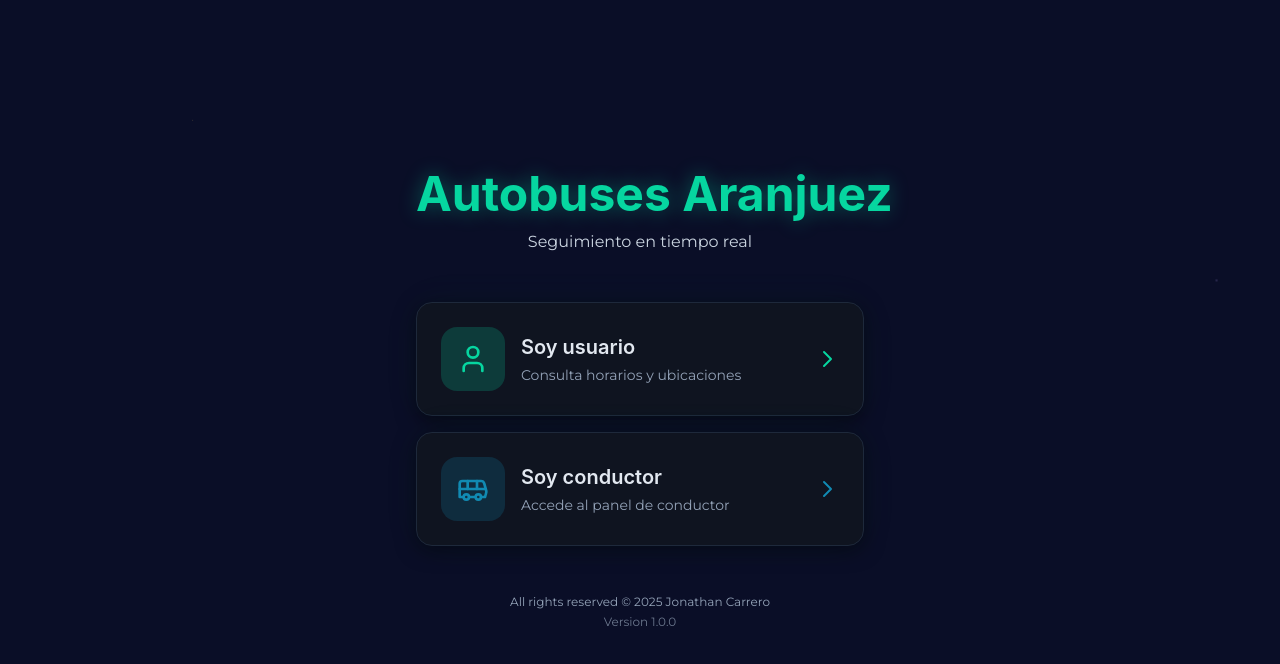
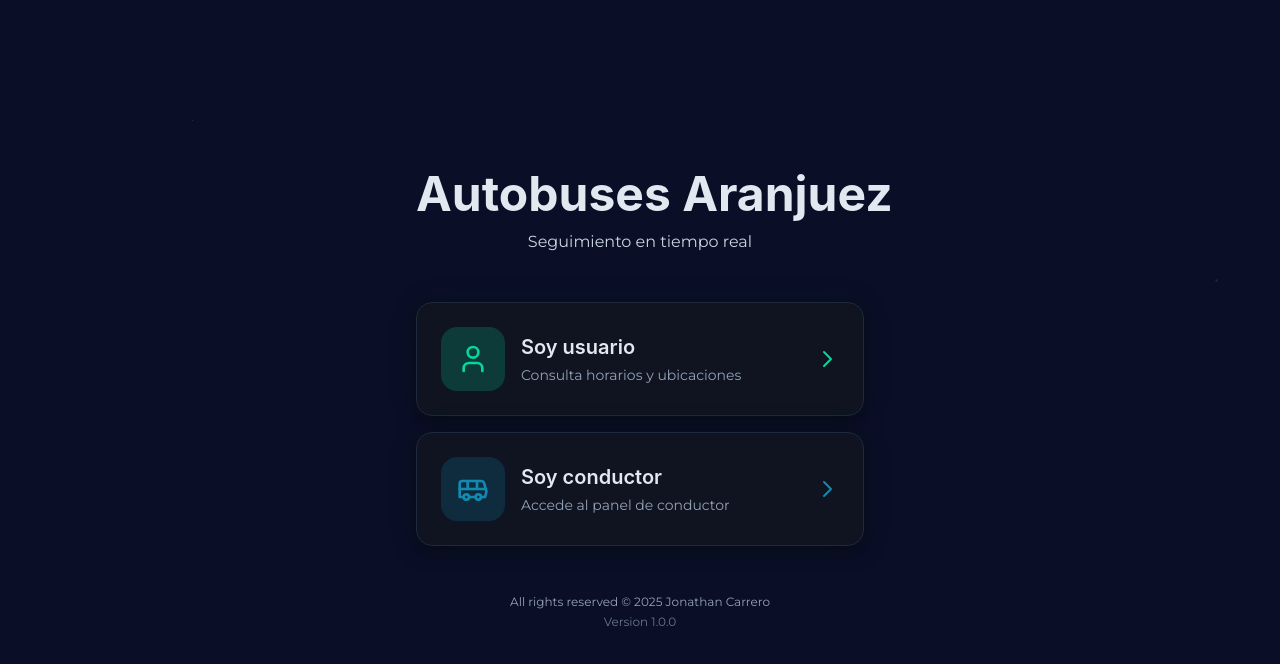
Before and after one commit to Joncarre/aplicacion-de-seguimiento, a Next.js app in the folder frontend/: page / in a window 1280 px wide. Shown: the top 664 px of the page. Built offline with nearby package versions, Linux system fonts and the light colour scheme.

Commit message:
cambios menores en estilo

```diff
--- a/frontend/app/page.tsx
+++ b/frontend/app/page.tsx
@@ -11,7 +11,7 @@ export default function HomePage() {
       <div className="w-full max-w-md animate-fadeIn">
         {/* Título principal con efecto neón */}
         <div className="text-center mb-12">
-          <h1 className="text-3xl md:text-5xl font-bold text-neon-green mb-3 glow-text whitespace-nowrap">
+          <h1 className="text-3xl md:text-5xl font-bold text-green mb-3 whitespace-nowrap">
             Autobuses Aranjuez
           </h1>
           <p className="text-dark-text-secondary text-sm md:text-base">
```
